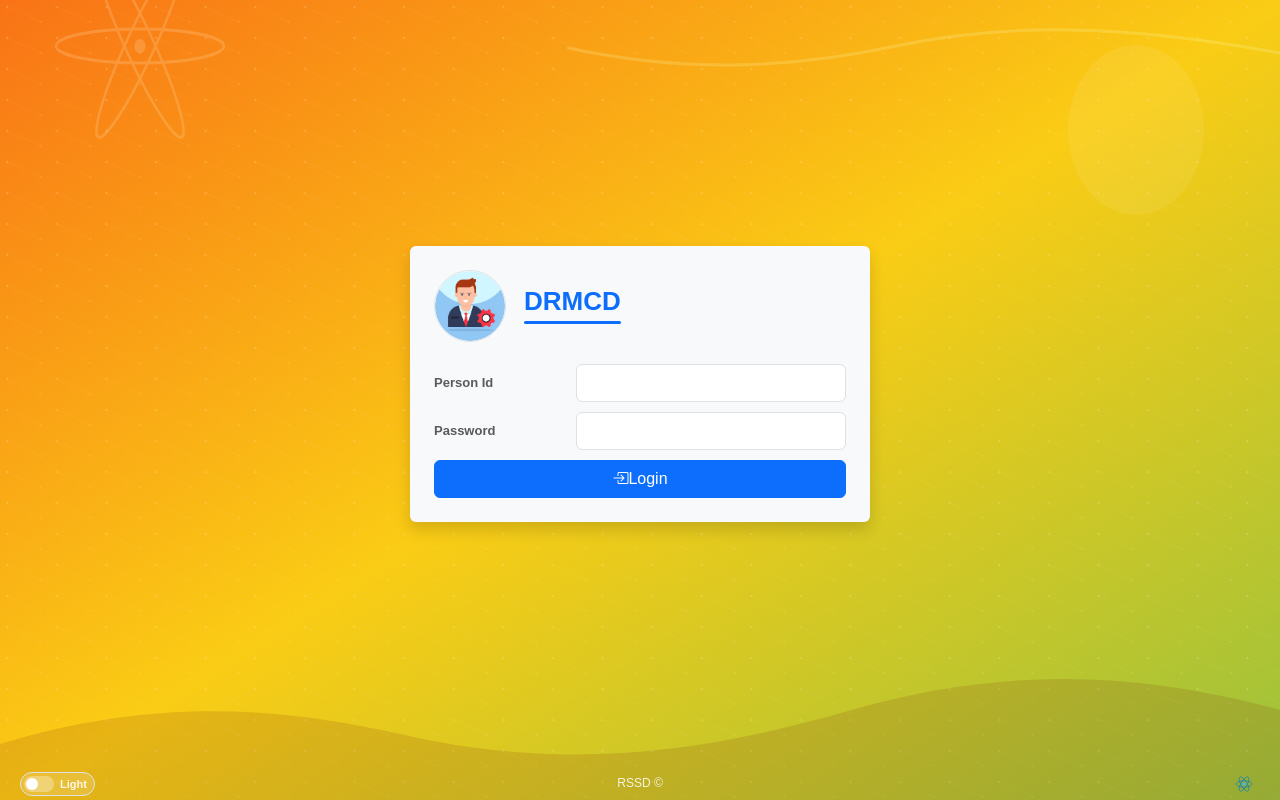
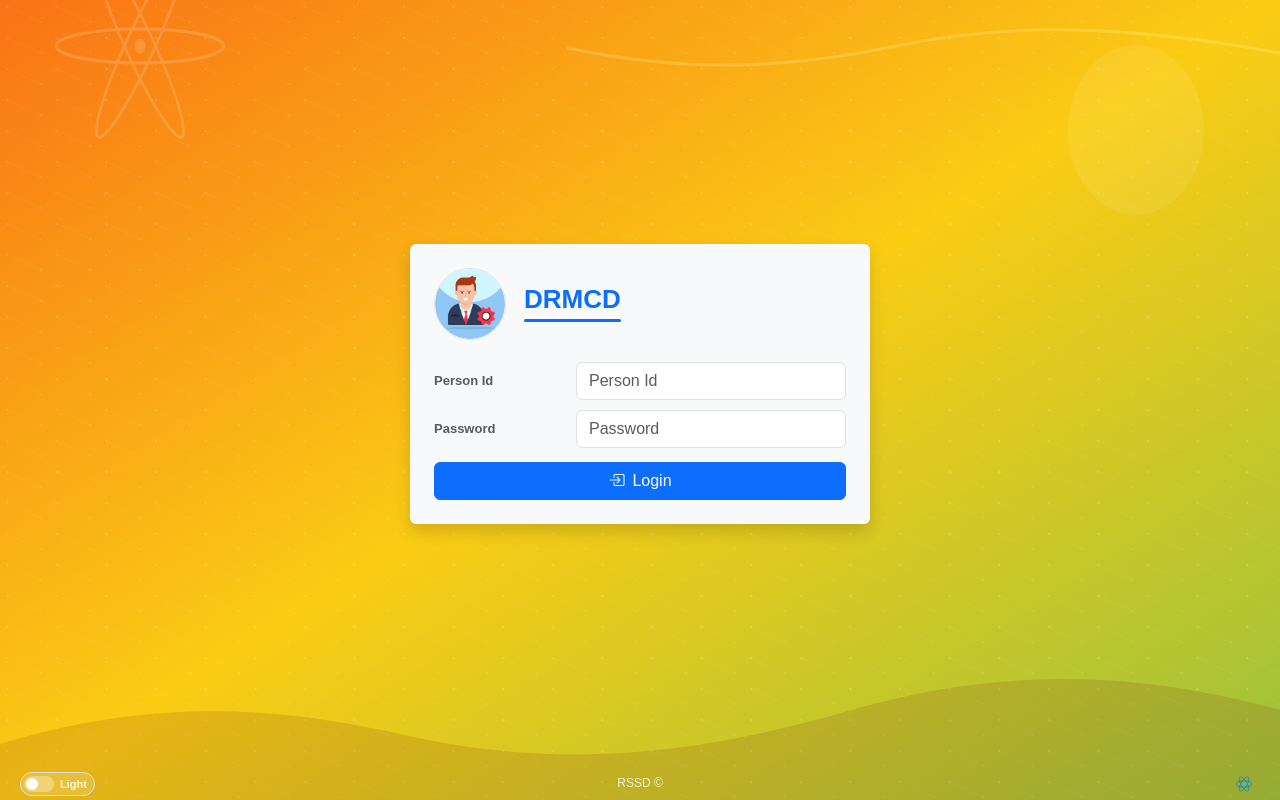
Before and after one commit to gsdhillon/DRMCD, a React (Vite) app in the folder src/main/reactjsx/: page /#/roles in a window 1280 px wide. Built offline with nearby package versions, Linux system fonts and the light colour scheme; no server answers.

Commit message:
Extracted FromDialog from Form. Used Form Input in login page

```diff
--- a/src/main/reactjsx/src/app/LoginView.jsx
+++ b/src/main/reactjsx/src/app/LoginView.jsx
@@ -3,6 +3,8 @@ import { copyrightText, title } from "./AppText.js";
 import { useApp } from "../state/AppContext.jsx";
 import { AppMessages } from "./AppMessages.jsx";
 import { Footer } from "./Footer.jsx";
+import { Form } from "../common/form/Form.jsx";
+import { Input } from "../common/form/Input.jsx";
 import { useRenderDebug } from "../common/useRenderDebug.js";
 
 export function LoginView() {
@@ -12,9 +14,7 @@ export function LoginView() {
   const [personId, setPersonId] = useState("");
   const [password, setPassword] = useState("");
 
-  async function submit(event) {
-    event.preventDefault();
-
+  async function submit() {
     if (!loginBusy) {
       await login(personId, password);
     }
@@ -24,42 +24,37 @@ export function LoginView() {
     <div className="login-shell" style={theme.cssVars}>
       <AppMessages />
       <main className="login-content">
-        <form className="login-panel" onSubmit={submit}>
+        <Form
+          busy={loginBusy}
+          className="login-panel"
+          onSubmit={submit}
+          submitClassName="btn btn-primary w-100"
+          submitIcon="bi bi-box-arrow-in-right"
+          submitLabel={loginBusy ? "Signing in" : "Login"}
+        >
           <div className="login-brand">
             <img className="app-logo login-logo" src={theme.assets.logo} alt={title} />
             <div>
               <h1>{title}</h1>
             </div>
           </div>
-          <label className="form-row">
-            <span>Person Id</span>
-            <input
+          <Input
+            label="Person Id"
+            editable={!loginBusy}
             id="login-person-id"
             type="number"
-              className="form-control"
-              autoComplete="username"
-              name="username"
             value={personId}
-              onChange={event => setPersonId(event.target.value)}
+            onChange={setPersonId}
           />
-          </label>
-          <label className="form-row">
-            <span>Password</span>
-            <input
+          <Input
+            label="Password"
+            editable={!loginBusy}
             id="login-password"
             type="password"
-              className="form-control"
-              autoComplete="current-password"
-              name="password"
             value={password}
-              onChange={event => setPassword(event.target.value)}
+            onChange={setPassword}
           />
-          </label>
-          <button type="submit" className="btn btn-primary w-100" disabled={loginBusy}>
-            <i className="bi bi-box-arrow-in-right" aria-hidden="true" />
-            {loginBusy ? "Signing in" : "Login"}
-          </button>
-        </form>
+        </Form>
       </main>
       <Footer footerText={copyrightText} />
     </div>
--- a/src/main/reactjsx/src/common/ChangePasswordDialog.jsx
+++ b/src/main/reactjsx/src/common/ChangePasswordDialog.jsx
@@ -1,5 +1,6 @@
 import { useState } from "react";
 import { Form } from "./form/Form.jsx";
+import { FormDialog } from "./form/FormDialog.jsx";
 import { Input } from "./form/Input.jsx";
 import { useRenderDebug } from "./useRenderDebug.js";
 import { changePassword } from "../services/auth.js";
@@ -43,11 +44,11 @@ export function ChangePasswordDialog({ onClose }) {
   }
 
   return (
+    <FormDialog busy={busy} onClose={onClose}>
       <Form
         busy={busy}
         className="password-panel"
         closeLabel="Cancel"
-      onClose={onClose}
         onSubmit={submitPassword}
         subtitle="Update your login password."
         submitLabel={busy ? "Changing..." : "Change Password"}
@@ -76,5 +77,6 @@ export function ChangePasswordDialog({ onClose }) {
           onChange={setConfirmPassword}
         />
       </Form>
+    </FormDialog>
   );
 }
--- a/src/main/reactjsx/src/common/form/Form.jsx
+++ b/src/main/reactjsx/src/common/form/Form.jsx
@@ -1,35 +1,26 @@
-import { useState } from "react";
 import { BrowserBlocker, noBrowserSaveFormProps } from "../BrowserBlocker.jsx";
 
 export function Form({
+  animationClass = "",
   busy = false,
   children,
   className = "",
   closeLabel = "Close",
+  dialog = false,
   editable = true,
   onClose,
   onSubmit,
+  onSubmitSuccess,
   side,
   subtitle,
+  submitClassName = "btn btn-primary",
   submitIcon = "bi bi-check2-circle",
   submitLabel = "Save",
   title
 }) {
-  const [closingAnimation, setClosingAnimation] = useState("");
-  const animationClass = closingAnimation ? " modal-closing-" + closingAnimation : "";
-  const formClassName = "modal-panel data-form-panel" + (className ? " " + className : "") + animationClass;
+  const baseClassName = dialog ? "modal-panel data-form-panel" : "";
+  const formClassName = baseClassName + (className ? " " + className : "") + animationClass;
   const layoutClassName = "data-form-layout" + (side ? " data-form-layout-with-side" : "");
-
-  function closeWithAnimation(animation) {
-    if (busy || closingAnimation) {
-      return;
-    }
-    setClosingAnimation(animation);
-    window.setTimeout(() => {
-      setClosingAnimation("");
-      onClose?.();
-    }, animation === "submit" ? 440 : 360);
-  }
 
   async function submit(event) {
     event.preventDefault();
@@ -37,26 +28,27 @@ export function Form({
     const result = await onSubmit?.();
 
     if (result !== false) {
-      closeWithAnimation("submit");
+      onSubmitSuccess?.();
     }
   }
 
   return (
-    <div className={"modal-backdrop-custom" + animationClass} onClick={() => closeWithAnimation("throw")}>
     <form
       {...noBrowserSaveFormProps}
-        className={formClassName}
+      className={formClassName.trim()}
       onClick={event => event.stopPropagation()}
       onSubmit={submit}
     >
       <BrowserBlocker />
 
+      {title || subtitle ? (
         <div className="modal-header px-0 pt-0 mb-3">
           <div>
-            <h2 className="modal-title fs-4">{title}</h2>
+            {title ? <h2 className="modal-title fs-4">{title}</h2> : null}
             {subtitle ? <p className="mb-0">{subtitle}</p> : null}
           </div>
         </div>
+      ) : null}
 
       <div className={layoutClassName}>
         <div className="data-form-details">
@@ -66,15 +58,17 @@ export function Form({
 
           <div className="d-flex flex-wrap align-items-center gap-2 mt-1">
             {editable ? (
-                <button type="submit" className="btn btn-primary" disabled={busy}>
+              <button type="submit" className={submitClassName} disabled={busy}>
                 <i className={submitIcon + " me-2"} aria-hidden="true" />
                 {submitLabel}
               </button>
             ) : null}
-              <button type="button" className="btn btn-secondary dialog-close-button" disabled={busy} onClick={() => closeWithAnimation("throw")}>
+            {onClose ? (
+              <button type="button" className="btn btn-secondary dialog-close-button" disabled={busy} onClick={onClose}>
                 <i className="bi bi-x-circle me-2" aria-hidden="true" />
                 {closeLabel}
               </button>
+            ) : null}
           </div>
         </div>
 
@@ -85,6 +79,5 @@ export function Form({
         ) : null}
       </div>
     </form>
-    </div>
   );
 }
--- /dev/null
+++ b/src/main/reactjsx/src/common/form/FormDialog.jsx
@@ -0,0 +1,32 @@
+import { cloneElement, isValidElement, useState } from "react";
+
+export function FormDialog({ busy = false, children, onClose }) {
+  const [closingAnimation, setClosingAnimation] = useState("");
+  const animationClass = closingAnimation ? " modal-closing-" + closingAnimation : "";
+
+  function closeWithAnimation(animation) {
+    if (busy || closingAnimation) {
+      return;
+    }
+    setClosingAnimation(animation);
+    window.setTimeout(() => {
+      setClosingAnimation("");
+      onClose?.();
+    }, animation === "submit" ? 440 : 360);
+  }
+
+  const child = isValidElement(children)
+    ? cloneElement(children, {
+      animationClass,
+      dialog: true,
+      onClose: () => closeWithAnimation("throw"),
+      onSubmitSuccess: () => closeWithAnimation("submit")
+    })
+    : children;
+
+  return (
+    <div className={"modal-backdrop-custom" + animationClass} onClick={() => closeWithAnimation("throw")}>
+      {child}
+    </div>
+  );
+}
--- a/src/main/reactjsx/src/modules/Person/PersonForm.jsx
+++ b/src/main/reactjsx/src/modules/Person/PersonForm.jsx
@@ -1,5 +1,6 @@
 import { useEffect, useState } from "react";
 import { Form } from "../../common/form/Form.jsx";
+import { FormDialog } from "../../common/form/FormDialog.jsx";
 import { Input } from "../../common/form/Input.jsx";
 import { Select } from "../../common/form/Select.jsx";
 import { Photo } from "../../common/Photo.jsx";
@@ -74,10 +75,10 @@ export function PersonForm({
   }
 
   return (
+    <FormDialog onClose={onClose}>
       <Form
         className="person-form"
         editable={editable}
-      onClose={onClose}
         onSubmit={submit}
         side={<Photo editable={editable} photo={draft.photo || draft.thumbnail} onChange={photo => change("photo", photo)} />}
         submitIcon={submitIcon}
@@ -126,5 +127,6 @@ export function PersonForm({
           />
         ) : null}
       </Form>
+    </FormDialog>
   );
 }
```
Lines whose indentation alone changed are shown as unchanged.
